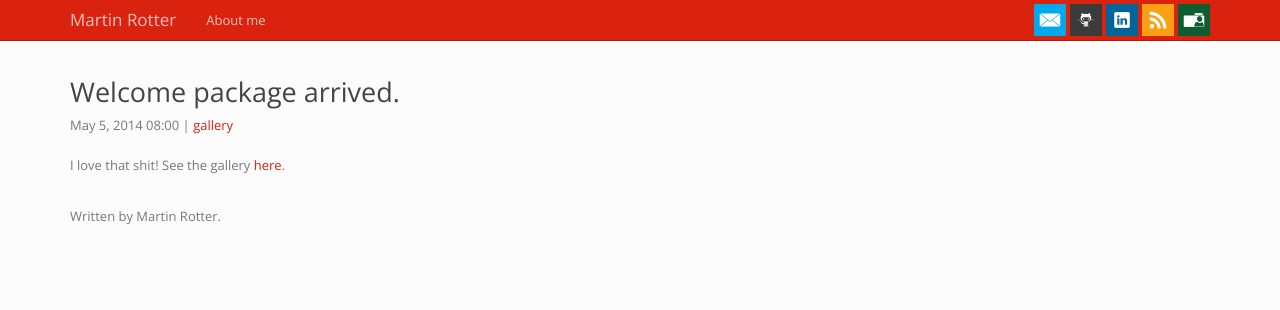
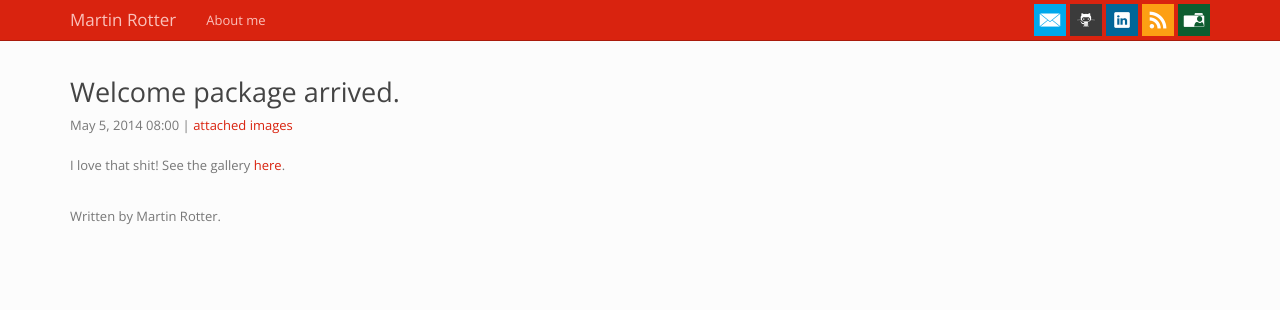
Before and after one commit to martinrotter/martinrotter.github.io, a Jekyll site: the page built from _posts/2014-05-05-gsoc-welcome-package.md, in a window 1280 px wide. Shown: the top 310 px of the page. Built offline with Jekyll 4.4.1, drawn with Linux system fonts in a browser that asks for light colours.

Commit message:
Polish the gallery thing.

```diff
--- a/_layouts/post.html
+++ b/_layouts/post.html
@@ -3,7 +3,7 @@
 ---
 
 <h2>{{ page.title }}</h2>
-<p>{{ page.date | date: site.datetime_format }} {% if page.images != null %} | <a id="gallery" href="#">gallery</a>{% endif %}
+<p>{{ page.date | date: site.datetime_format }} {% if page.images != null %} | <a id="gallery" href="#">attached images</a>{% endif %}
 </p>
 
 <div class="post">
--- a/_posts/2014-05-05-gsoc-welcome-package.md
+++ b/_posts/2014-05-05-gsoc-welcome-package.md
@@ -15,7 +15,4 @@
     text:
 ---
 
-I love that shit! See the gallery <a id="gal" href="#">here</a>.
-<!--more-->
-
-{% include gallery.html id="gal" %}
+I love that shit! See the gallery <a id="gallery" href="#">here</a>.
```
